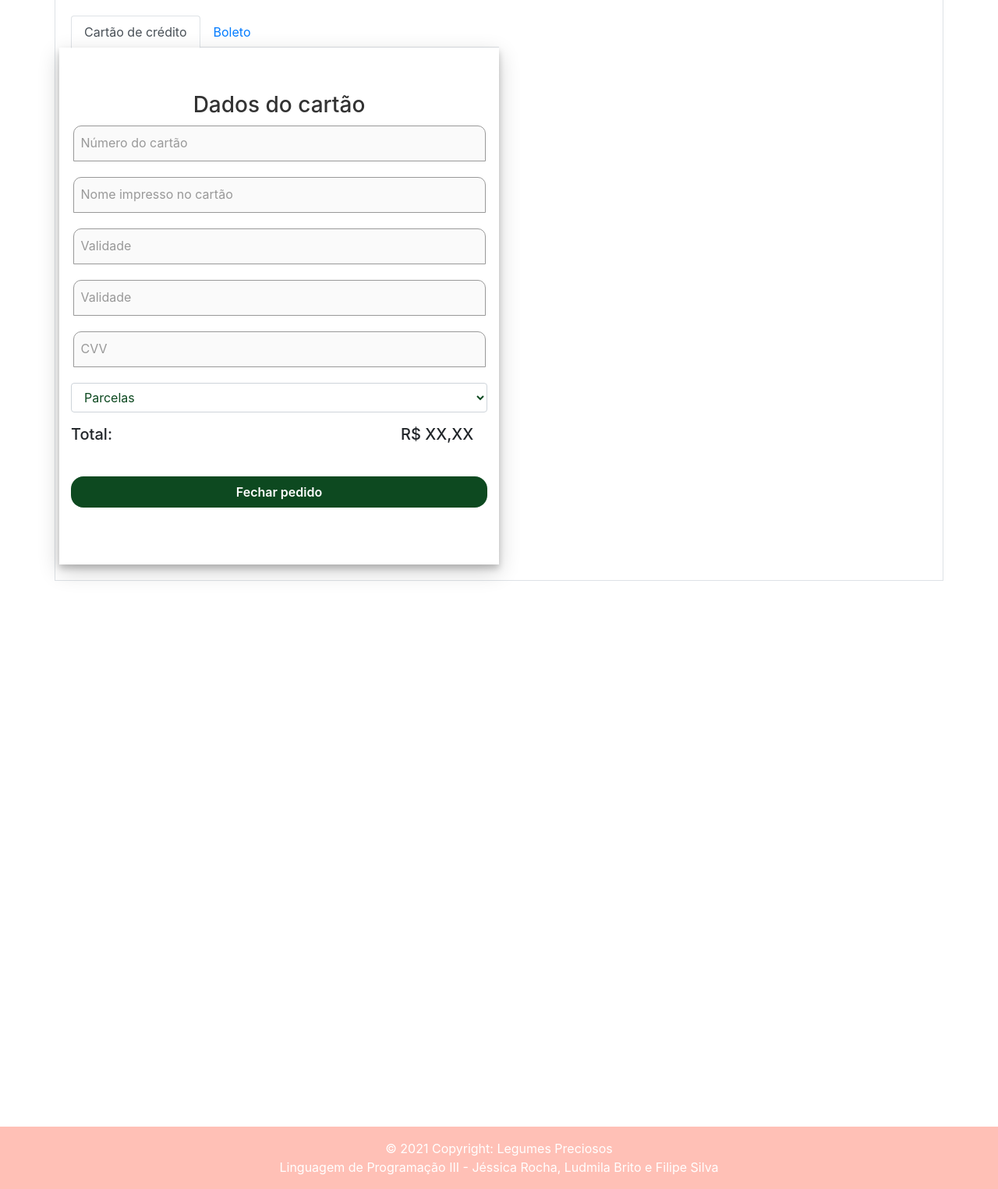
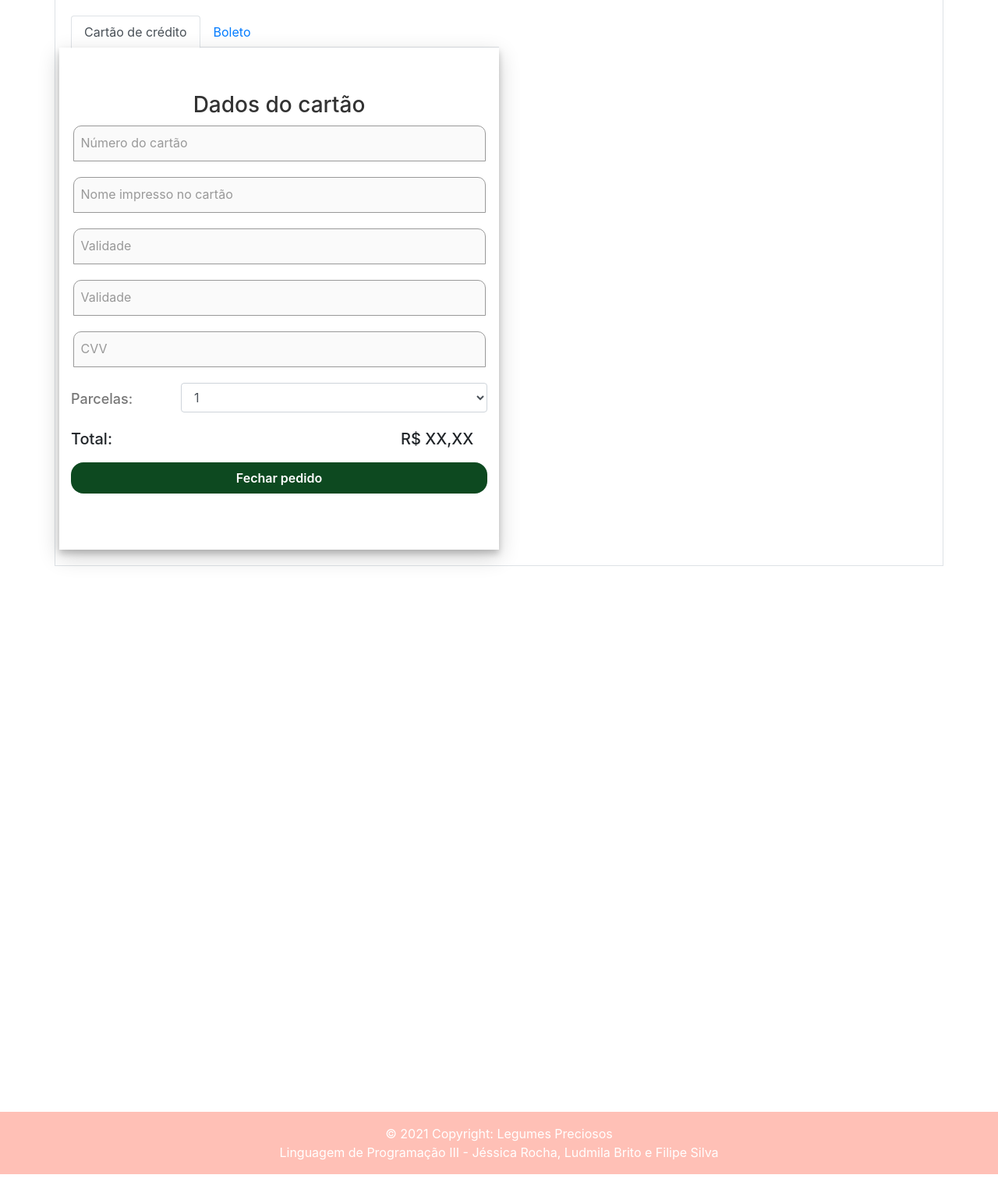
Before and after one commit to jessicacardoso1/compra-certa, a PHP site: page /frontend/finalizarcompra.html in a window 1280 px wide. Shown: the part 590-2115 px from the top of the page at 78% size. Run offline with PHP 8.4, Linux system fonts and the light colour scheme; some libraries are stand-ins or nearby versions.

Commit message:
issue #1 resolvida

```diff
--- a/frontend/css/style.scss
+++ b/frontend/css/style.scss
@@ -1,5 +1,4 @@
-// Color system
-
+// ####################### CORES BOOTSTRAP #######################
 $white:    #fff !default;
 $gray-100: #f8f9fa !default;
 $gray-200: #e9ecef !default;
@@ -102,6 +101,8 @@ $theme-colors: map-merge(
   ),
   $theme-colors
 );
+// ####################### FIM CORES BOOTSTRAP #######################
+
 
 @import '../../node_modules/bootstrap/scss/bootstrap';
 
@@ -109,7 +110,8 @@ body{
     font-family : 'Tahoma', sans-serif;
 }
 
-// BOOTSTRAP COMPONENTS
+
+// ####################### BOOTSTRAP COMPONENTS #######################
 .colu {
 width: 20%;
 
@@ -154,8 +156,10 @@ margin-right: 50px;
 .carousel-control-next, .carousel-control-prev{
     filter: invert(100%);
 }
+// ####################### FIM BOOTSTRAP COMPONENTS #######################
 
-// BANNER
+
+// ####################### BANNER #######################
 .banner-img{
   margin-left: auto;
   margin-right: auto;
@@ -164,8 +168,10 @@ margin-right: 50px;
   width: 100%;
   height: 420px;
 }
+// ####################### FIM BANNER #######################
 
-// OFFS
+
+// ####################### OFFS #######################
 .col-md-4, .mb-3, .card, img{
 	margin-top: 10px;
 	margin-left: auto;
@@ -219,9 +225,10 @@ margin-right: 50px;
   background-color: $salmao;
   margin-top: 5px;
 }
+// ####################### FIM OFFS #######################
 
-// PRODUTOS DETALHADOS
 
+// ####################### PRODUTOS DETALHADOS #######################
 .forma-texto{
 
   text-indent: 50px;
@@ -259,16 +266,19 @@ p.item{
   color: rgb(10, 10, 10);
   font-size: 25px;
 }
+// ####################### FIM PRODUTOS DETALHADOS #######################
 
-// CARRINHO
 
+// ####################### CARRINHO #######################
 .aling_vert{
 
  margin-top: 75px;
 
 }
+// ####################### FIM CARRINHO #######################
 
-// AVALIAR
+
+// ####################### AVALIAR #######################
 .adjust-click{
   margin-right: 30px;
 }
@@ -298,7 +308,11 @@ textarea.form-control {
   width: 50%;
 
 }
-//MINHA CONTA
+// ####################### FIM AVALIAR #######################
+
+
+
+// ####################### MINHA CONTA #######################
 .img-compras{
   width: 5rem;
 }
@@ -319,9 +333,10 @@ p.text-compras{
 .negrito{
   font-weight: bold;
 }
-//RASTREAR
+// ####################### FIM MINHA CONTA #######################
 
 
+// ####################### RASTREAR #######################
 .bs-wizard {margin-top: 40px;}
 
 .bs-wizard {margin-top: 40px;}
@@ -345,10 +360,9 @@ p.text-compras{
 .bs-wizard > .bs-wizard-step:first-child  > .progress {left: 50%; width: 50%;}
 .bs-wizard > .bs-wizard-step:last-child  > .progress {width: 50%;}
 .bs-wizard > .bs-wizard-step.disabled a.bs-wizard-dot{ pointer-events: none; }
-/*END Form Wizard*/
+/* ####################### END Form Wizard ####################### */
 
-// MY ACCOUNT
-
+// ####################### MY ACCOUNT #######################
 .my-account-lab h3{
   margin-top: 50px;
   margin-left: 50px;
@@ -370,9 +384,10 @@ p.text-compras{
   margin-left: auto;
   margin-right: auto;
 }
+// ####################### END MY ACCOUNT #######################
 
-// MY ADRESS
 
+// ####################### MY ADRESS #######################
 .my-adress-display{
   margin-top: 50px;
 
@@ -422,15 +437,17 @@ p.text-compras{
   text-align: center;
   color: #333;
 }
+// ####################### END MY ADRESS #######################
 
 
-// FOOTER
-
+// ####################### FOOTER #######################
 .footer{
   background-color: #ffc0b6;
   width: 100%;
   margin-top: 200px;
 }
+// ####################### FIM FOOTER #######################
+
 .marca{
   margin-right: 30px;
 
@@ -475,6 +492,7 @@ a.filtro:link, a.filtro:visited{
   color: rgb(0, 49, 0);
 }
 
+// ####################### ADMINISTRACAO #######################
 .adm-nav-font{
   text-align: center;
   margin-top: 40px;
@@ -491,7 +509,6 @@ a.filtro:link, a.filtro:visited{
   text-align: center;
   font-size: 25px;
 }
-
 
 .adm-preparation-card-font-color{
   color: $teal;
@@ -560,8 +577,9 @@ a.filtro:link, a.filtro:visited{
 .adm-modal-table td{
   text-align: left;
 }
+// ####################### FIM ADMINISTRACAO #######################
 
-// OTHERS COMPONENTS
+// ####################### OTHERS COMPONENTS #######################
 .card-size{
   height: 70%;
   padding: 20px 30px;
@@ -763,6 +781,7 @@ input[type=number] {
     -moz-appearance:textfield; /* Firefox */
 }
 
+// ####################### CORES E BG-CORES #######################
 .cor-salmao{
   color: $salmao;
 }
@@ -778,3 +797,25 @@ input[type=number] {
 .cor-bg-teal{
   background-color: $teal;
 }
+// ####################### FIM CORES E BG-CORES #######################
+
+
+// ######################## FINALIZAR COMPRA #######################
+.finalizar-compra-select-parcelas{
+  width: 100%;
+	border: thin solid #fafafa;
+	border: solid 1px #999;
+	color: #444;
+	background-color: #fafafa;
+	padding: 10px 10px 10px 10px;
+	border-top-left-radius: 10px;
+	border-top-right-radius: 10px;
+}
+
+.finalizar-compra-select-parcelas-label{
+  margin-top: 10px;
+
+  color: rgb(119, 119, 119);
+  font-size: 18px;
+}
+//####################### FIM FINALIZAR COMPRA #######################
--- a/frontend/finalizarcompra.html
+++ b/frontend/finalizarcompra.html
@@ -196,7 +196,6 @@
         <!-- LOGIN FORM -->
         <div class="row">
 
-
           <div class="col-md-6 login-form-1">
             <h3>Dados do cartão</h3>
             <form>
@@ -230,26 +229,35 @@
                   <label>CVV</label>
                 </div>
               </div>
-              <form action="/action_page.php">
-                <div class="form-group" >
-                <select class="form-control" style="color: #0d4920" id="sel1" name="sellist1" >
-                    <option>Parcelas</option>
-                    <option>1</option>
-                    <option>2</option>
-                    <option>3</option>
-                    <option>4</option>
+
+              <div class="row">
+                <div class="col-md-3">
+                  <h6 class="finalizar-compra-select-parcelas-label">Parcelas:</h6>
+                </div>
+                <div class="col-md-9">
+                  <form action="">
+                    <select name="form-parcelas" class="form-control finalizar-compra-select-parcelas" id="parcelas">
+                      <option value="1">1</option>
+                      <option value="2">2</option>
+                      <option value="3">3</option>
+                      <option value="4">4</option>
+                      <option value="5">5</option>
+                      <option value="6">6</option>
                     </select>
+                  </form>
+                </div>
               </div>
 
-                  <div class="row">
+              <!-- total -->
+              <div class="row" style="margin-top: 20px;">
                 <div class="col-md-9">
                   <h5>Total:</h5>
                 </div>
                 <div class="col-md-3">
                   <h5>R$ XX,XX</h5>
+                </div>
+              </div>
 
-                    </div>
-                  </div><br>
               <div class="form-group">
                   <input type="submit" class="btnSubmit" value="Fechar pedido" />
               </div>
```
Also changed, not shown: frontend/css/style.min.css. Lines whose indentation alone changed are shown as unchanged.
